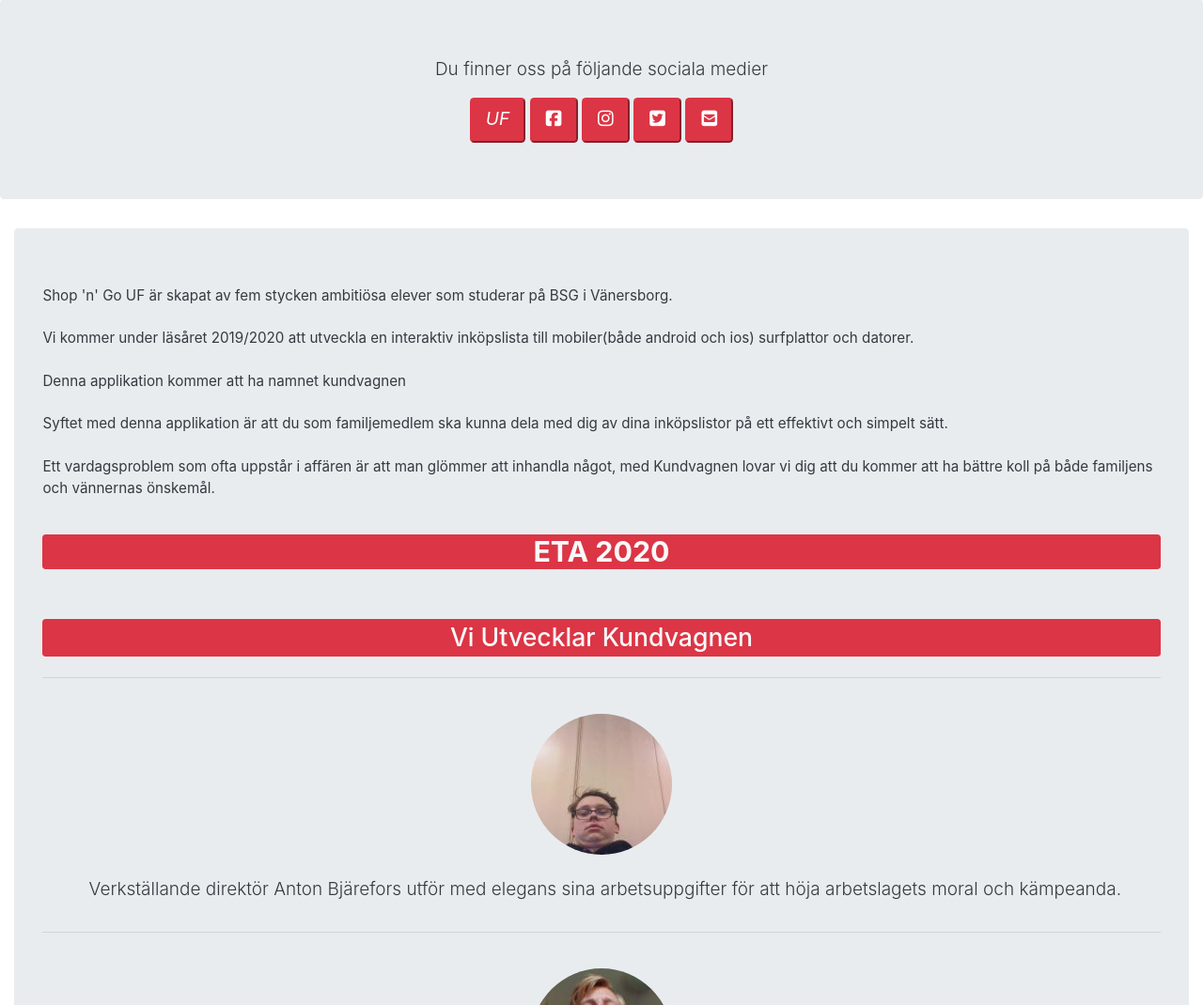
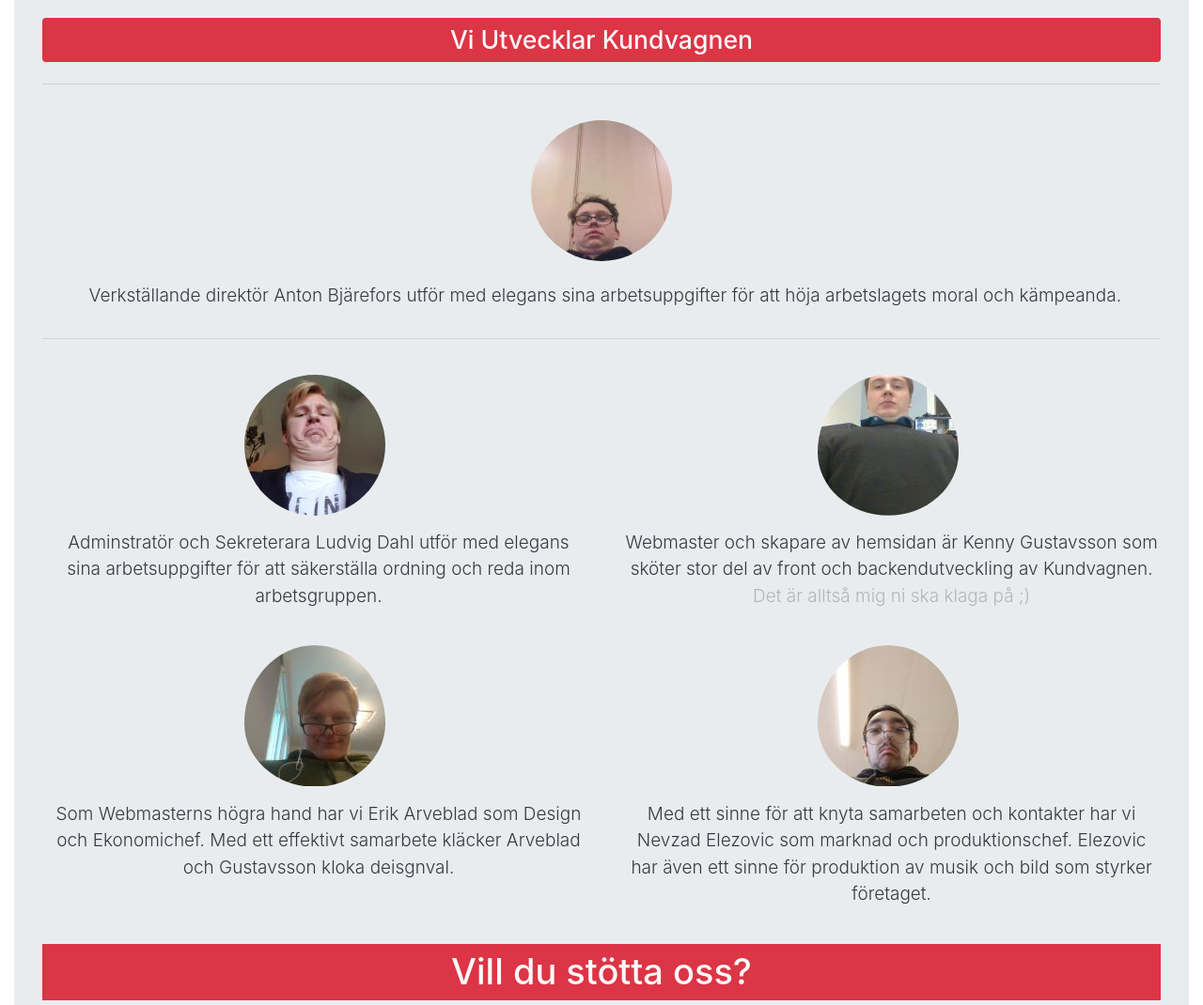
Before and after one commit to ShopNGoUF/ShopNGoUF.github.io, a PHP site: page / in a window 1280 px wide. Shown: the part 709-1779 px from the top of the page at 94% size. Run offline with PHP 8.4, Linux system fonts and the light colour scheme; some libraries are stand-ins or nearby versions.

Commit message:
update laptop

```diff
--- a/index.html
+++ b/index.html
@@ -1,5 +1,5 @@
 <!DOCTYPE html>
-<html>
+<html lang="sv">
 
 <head>
   <meta charset="utf-8">
@@ -23,20 +23,28 @@
       </div>
 
     </div>
-    <div class="row">
+    <div class="row ">
 
-      <div class="col-12 p-0">
+      <div class="col-12 col-lg-6 col-md-8 col-xl-5 p-0 d-md-none">
 
         <div id="carouselExampleSlidesOnly" class="carousel slide" data-ride="carousel">
           <div class="carousel-inner">
             <div class="carousel-item active">
-              <img src="https://picsum.photos/600/300" class="d-block w-100" alt="..">
+              <img src="https://picsum.photos/600/300?blur" class="d-block mx-auto" alt="..">
+
+              <div class="carousel-caption d-none d-md-block">
+
+
+
+   <h3>Kundvagnen</h3>
+   <p>Vi underlättar din vardag!</p>
+ </div>
             </div>
             <div class="carousel-item">
-              <img src="https://picsum.photos/600/300" class="d-block w-100" alt="..">
+              <img src="https://picsum.photos/600/300" class="d-block mx-auto" alt="..">
             </div>
             <div class="carousel-item">
-              <img src="https://picsum.photos/600/300" class="d-block w-100" alt="..">
+              <img src="https://picsum.photos/600/300" class="d-block mx-auto" alt="..">
 
             </div>
           </div>
@@ -74,7 +82,7 @@
           <p> Shop 'n' Go UF är skapat av fem stycken ambitiösa elever som studerar på BSG i Vänersborg. <br><br> Vi kommer under läsåret 2019/2020 att utveckla en interaktiv inköpslista till mobiler(både android och ios) surfplattor och datorer.
             <br><br> Denna applikation kommer att ha namnet kundvagnen<br><br> Syftet med denna applikation är att du som familjemedlem ska kunna dela med dig av dina inköpslistor på ett effektivt och simpelt sätt.<br><br> Ett vardagsproblem som
             ofta uppstår i affären är att man glömmer att inhandla något, med Kundvagnen lovar vi dig att du kommer att ha bättre koll på både familjens och vännernas önskemål. <br><br></p>
-          <h2 class=" rounded bg-danger text-light text-center"><strong>ETA 2020</strong></h2>
+          <h2 class=" rounded bg-danger text-light text-center"><strong class="p-2">ETA 2020</strong></h2>
 
 
         </div>
@@ -83,7 +91,7 @@
       <div class="row">
 
         <div class="col-12 mt-5 text-dark">
-          <h3 class="bg-danger text-light text-center rounded p-1">Vi Utvecklar Kundvagnen</h3>
+          <h3 class="bg-danger text-light text-center rounded p-2">Vi Utvecklar Kundvagnen</h3>
         </div>
       </div>
 
@@ -110,34 +118,19 @@
 
       <div class="row pt-4  text-center">
 
-        <div class="col-12">
+        <div class="col-12 col-lg-6 text-dark">
 
-          <img src="./imgs/ludvig.jpg" alt="" class="rounded-circle  mb-3">
 
-        </div>
-
-        <div class="col-12 text-dark">
-
-          <p class="lead pl-2">
+              <img src="./imgs/ludvig.jpg" alt="" class="rounded-circle  mb-3">
+                <p class="lead pl-2">
             Adminstratör och Sekreterara Ludvig Dahl utför med elegans sina arbetsuppgifter för att säkerställa ordning och reda inom arbetsgruppen.
           </p>
 
         </div>
 
-
-      </div>
-
-      <hr>
-
-      <div class="row pt-4 text-center">
-
-        <div class="col-12">
+        <div class="col-12 col-lg-6 text-dark">
 
           <img src="./imgs/kenny.jpg" alt="" class="rounded-circle pb-3">
-
-        </div>
-
-        <div class="col-12 text-dark">
 
           <p class="lead pl-2">
             Webmaster och skapare av hemsidan är Kenny Gustavsson som sköter stor del av front och backendutveckling av Kundvagnen. <br><span style="opacity:0.3">Det är alltså mig ni ska klaga på ;)</span>
@@ -146,19 +139,20 @@
         </div>
 
 
+
+
       </div>
 
-      <hr>
+      <hr class="d-lg-none">
 
-      <div class="row pt-4 text-center">
 
-        <div class="col-12">
+        <hr class="d-lg-none">
+
+      <div class="row pt-4 text-center text-dark">
+
+        <div class="col-12 col-lg-6">
 
           <img src="./imgs/erik.jpg" alt="" class="rounded-circle pb-3">
-
-        </div>
-
-        <div class="col-12 text-dark">
 
           <p class="lead pl-2">
             Som Webmasterns högra hand har vi Erik Arveblad som Design och Ekonomichef. Med ett effektivt samarbete kläcker Arveblad och Gustavsson kloka deisgnval.
@@ -166,48 +160,58 @@
 
         </div>
 
-
-      </div>
-
-      <hr>
-
-      <div class="row pt-4 text-center">
-
-        <div class="col-12">
+        <div class="col-12 col-lg-6">
 
           <span class="imgborder"><img src="./imgs/nevzad.jpg" alt="" class="rounded-circle pb-3"></span>
-
-        </div>
-
-        <div class="col-12 text-dark">
-
           <p class="lead pl-2">
 
             Med ett sinne för att knyta samarbeten och kontakter har vi Nevzad Elezovic som marknad och produktionschef. Elezovic har även ett sinne för produktion av musik och bild som styrker företaget.
 
           </p>
+        </div>
+
+
+      </div>
+
+        <hr class="d-lg-none">
+
+      <div class="row pt-4 text-center">
+
+
+
+        <div class="col-12 text-dark">
+
+
 
         </div>
 
 
       </div>
 
-      <hr>
+        <hr class="d-lg-none">
 
       <div class="row">
 
         <div class="col-12">
 
-          <h1 class="bg-danger text-center">Vill du stötta oss?</h1>
+          <h1 class="bg-danger text-center p-2">Vill du stötta oss?</h1>
 
-          <p class="lead text-dark">
-            <img src="./imgs/donation.svg" alt="swish: kenny gustavsson, donation"> Scanna QR eller Swisha: 0761031036, ingen summa är för stor eller för liten :)
+        </div>
+        <div class="col-12 col-lg-5">
+
+            <img src="./imgs/donation.svg" alt="swish: kenny gustavsson, donation" class="pt-3">
+          </div>
+          <div class="col-12 col-lg-6">
+            <p class="lead text-dark">
+              Scanna QR eller Swisha: 0761031036, ingen summa är för stor eller för liten :)
             <br><br>Känner du dig givmild, eller har du helt enkelt lite pengar över? Vi kommer aldrig att ta betalt för våran tjänst, men ett bidrag hade verkligen varit uppskattat.
             <br><br>
             Ifall du väljer att stötta oss ekonomiskt kommer vi lättare att kunna säkra domännamn och serverhostning på marknaden.
           </p>
 
         </div>
+
+
 
       </div>
     </div>
--- a/style/style.css
+++ b/style/style.css
@@ -1,3 +1,4 @@
 html {
   font-size: 0.95rem;
+
 }
```
